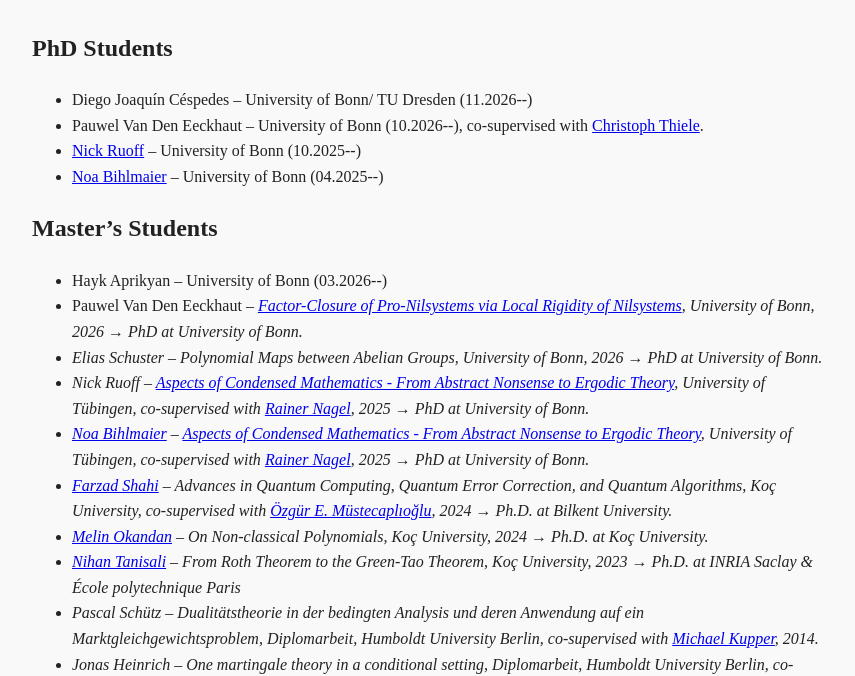
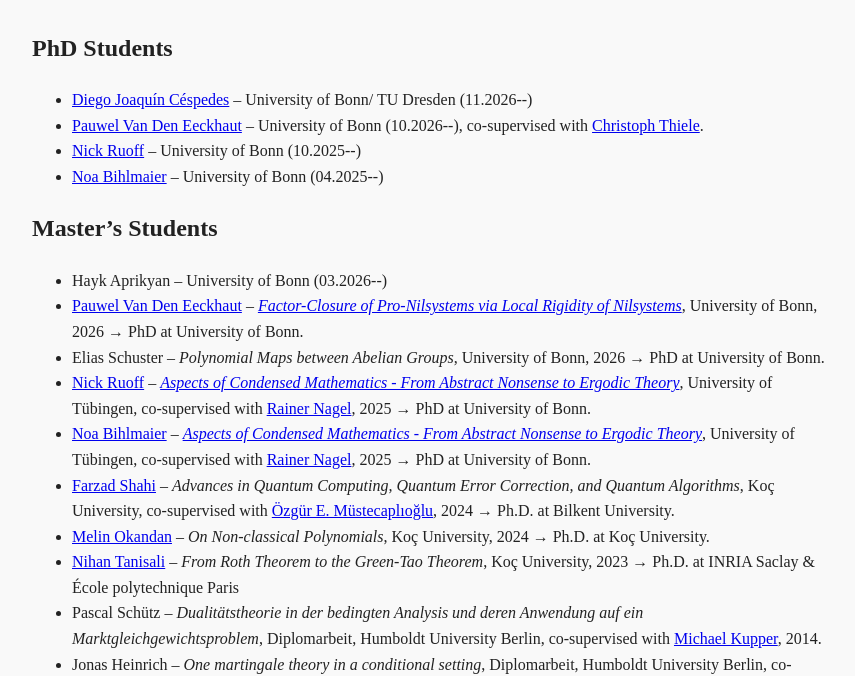
Before and after one commit to ajamnesh/ajamnesh.github.io, a plain HTML site: page supervision.html in a window 1280 px wide. Shown: the part 133-809 px from the top of the page, without its empty margins (208-1063 px from the left). Drawn offline with Linux system fonts and the light colour scheme.

Commit message:
publi update28

```diff
--- a/supervision.html
+++ b/supervision.html
@@ -24,18 +24,18 @@
 <main>
   <h2>PhD Students</h2>
   <ul>
-    <li><a href="https://arxiv.org/search/?query=C%C3%A9spedes%2C+Diego&searchtype=author&abstracts=show&order=-announced_date_first&size=50"></a>Diego Joaquín Céspedes – University of Bonn/ TU Dresden (11.2026--)</li>
-    <li><a href="https://arxiv.org/search/?query=pauwel+van+den+eeckhaut&searchtype=author&abstracts=show&order=-announced_date_first&size=50"></a>Pauwel Van Den Eeckhaut – University of Bonn (10.2026--), co-supervised with <a href="https://www.math.uni-bonn.de/~thiele/">Christoph Thiele</a>.</li>
+    <li><a href="https://arxiv.org/search/?query=C%C3%A9spedes%2C+Diego&searchtype=author&abstracts=show&order=-announced_date_first&size=50">Diego Joaquín Céspedes</a> – University of Bonn/ TU Dresden (11.2026--)</li>
+    <li><a href="https://arxiv.org/search/?query=pauwel+van+den+eeckhaut&searchtype=author&abstracts=show&order=-announced_date_first&size=50">Pauwel Van Den Eeckhaut</a> – University of Bonn (10.2026--), co-supervised with <a href="https://www.math.uni-bonn.de/~thiele/">Christoph Thiele</a>.</li>
     <li><a href="https://arxiv.org/search/math?query=nick+ruoff&amp;searchtype=author&amp;abstracts=show&amp;order=-announced_date_first&amp;size=50">Nick Ruoff</a> – University of Bonn (10.2025--)</li>
-    <li><a href="https://www.mathematics.uni-bonn.de/hsm-school/new-at-hsm/noa-bihlmaier">Noa Bihlmaier</a> – University of Bonn (04.2025--)</li>
+    <li><a href="https://arxiv.org/search/?searchtype=author&query=Bihlmaier%2C+N">Noa Bihlmaier</a> – University of Bonn (04.2025--)</li>
   </ul>
 
   <h2>Master’s Students</h2>
   <ul>
     <li>Hayk Aprikyan – University of Bonn (03.2026--)</li>
-    <li><a href="https://arxiv.org/search/?query=pauwel+van+den+eeckhaut&searchtype=author&abstracts=show&order=-announced_date_first&size=50"></a>Pauwel Van Den Eeckhaut – <em><a href="https://arxiv.org/abs/2608.26179"><em>Factor-Closure of Pro-Nilsystems via Local Rigidity of Nilsystems</em></a>, University of Bonn,  2026 &rarr; PhD at University of Bonn.</li>
+    <li><a href="https://arxiv.org/search/?query=pauwel+van+den+eeckhaut&searchtype=author&abstracts=show&order=-announced_date_first&size=50">Pauwel Van Den Eeckhaut</a> – <a href="https://arxiv.org/abs/2608.26179"><em>Factor-Closure of Pro-Nilsystems via Local Rigidity of Nilsystems</em></a>, University of Bonn,  2026 &rarr; PhD at University of Bonn.</li>
     <li>Elias Schuster – <em>Polynomial Maps between Abelian Groups</em>, University of Bonn, 2026 &rarr; PhD at University of Bonn.</li>
-    <li><a href="https://arxiv.org/search/math?query=nick+ruoff&amp;searchtype=author&amp;abstracts=show&amp;order=-announced_date_first&amp;size=50"></a>Nick Ruoff – <a href="https://arxiv.org/abs/2503.22699"><em>Aspects of Condensed Mathematics - From Abstract Nonsense to Ergodic Theory</em></a>, University of Tübingen, co-supervised with <a href="https://www.math.uni-tuebingen.de/de/forschung/agfa/members/rana">Rainer Nagel</a>, 2025 &rarr; PhD at University of Bonn.</li>
+    <li><a href="https://arxiv.org/search/math?query=nick+ruoff&amp;searchtype=author&amp;abstracts=show&amp;order=-announced_date_first&amp;size=50">Nick Ruoff</a> – <a href="https://arxiv.org/abs/2503.22699"><em>Aspects of Condensed Mathematics - From Abstract Nonsense to Ergodic Theory</em></a>, University of Tübingen, co-supervised with <a href="https://www.math.uni-tuebingen.de/de/forschung/agfa/members/rana">Rainer Nagel</a>, 2025 &rarr; PhD at University of Bonn.</li>
     <li><a href="https://arxiv.org/search/math?searchtype=author&amp;query=Bihlmaier,+N">Noa Bihlmaier</a> – <a href="https://arxiv.org/abs/2503.22699"><em>Aspects of Condensed Mathematics - From Abstract Nonsense to Ergodic Theory</em></a>, University of Tübingen, co-supervised with <a href="https://www.math.uni-tuebingen.de/de/forschung/agfa/members/rana">Rainer Nagel</a>, 2025 &rarr; PhD at University of Bonn.</li>
     <li><a href="https://arxiv.org/search/?searchtype=author&amp;query=Shahi%2C+F">Farzad Shahi</a> – <em>Advances in Quantum Computing, Quantum Error Correction, and Quantum Algorithms</em>, Koç University, co-supervised with <a href="https://quest.ku.edu.tr/people/">Özgür E. Müstecaplıoğlu</a>, 2024 &rarr; Ph.D. at Bilkent University.</li>
     <li><a href="https://arxiv.org/search/?query=okandan%2C+melin&amp;searchtype=all&amp;source=header">Melin Okandan</a> – <em>On Non-classical Polynomials</em>, Koç University, 2024 &rarr; Ph.D. at Koç University.</li>
```
